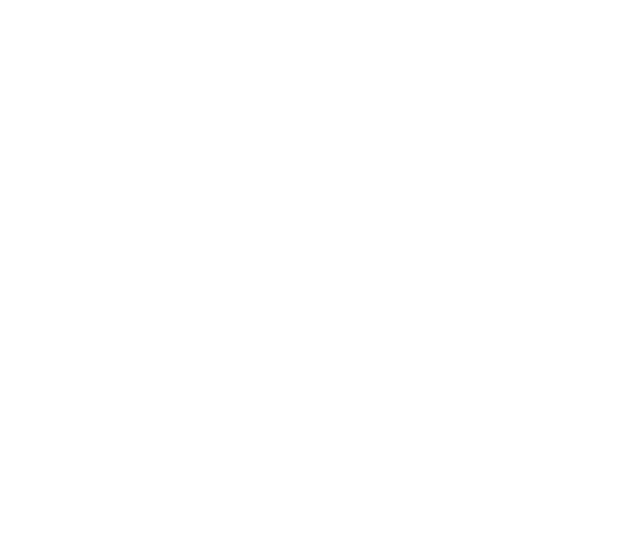
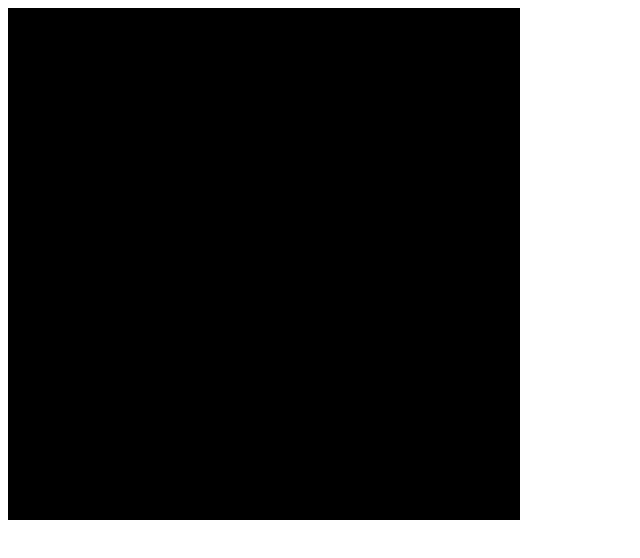
Before and after one commit to brianhang/bulletgame, a plain HTML site: page client/index.html in a window 1280 px wide. Shown: the whole page, without its empty margins (0-640 px from the left). Drawn offline with nearby package versions, Linux system fonts and the light colour scheme.

Commit message:
Render Black box

```diff
--- a/client/index.html
+++ b/client/index.html
@@ -13,5 +13,15 @@
         <script src="https://cdn.socket.io/socket.io-1.4.5.js"></script>
         <script src="js/pixi.min.js"></script>
         <script src="js/game.js"></script>
+        <script>
+
+            var renderer = new PIXI.WebGLRenderer(512, 512);
+
+            document.body.appendChild(renderer.view);
+
+            var stage = new PIXI.Container();
+
+            renderer.render(stage);
+        </script>
     </body>
 </html>
```
